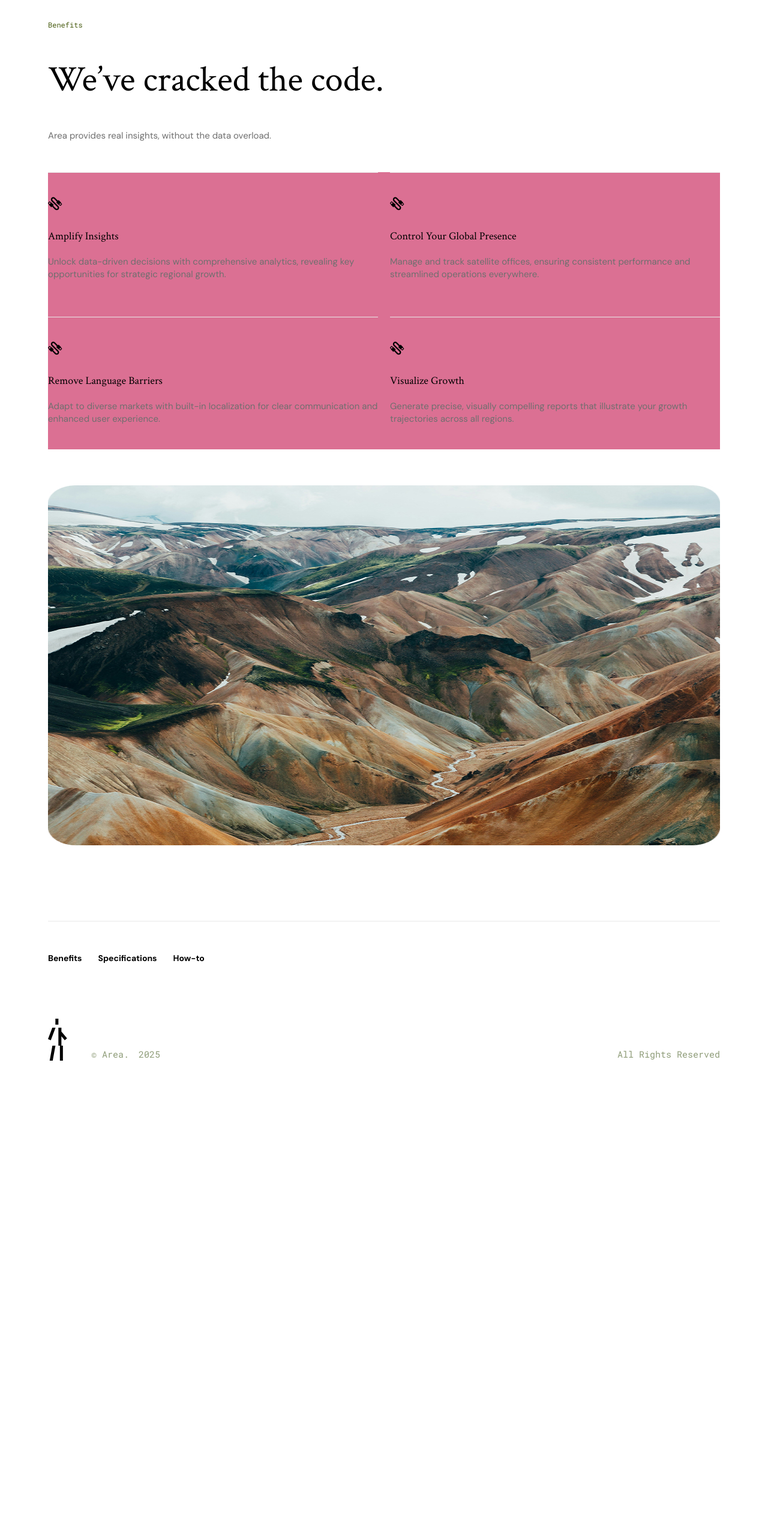
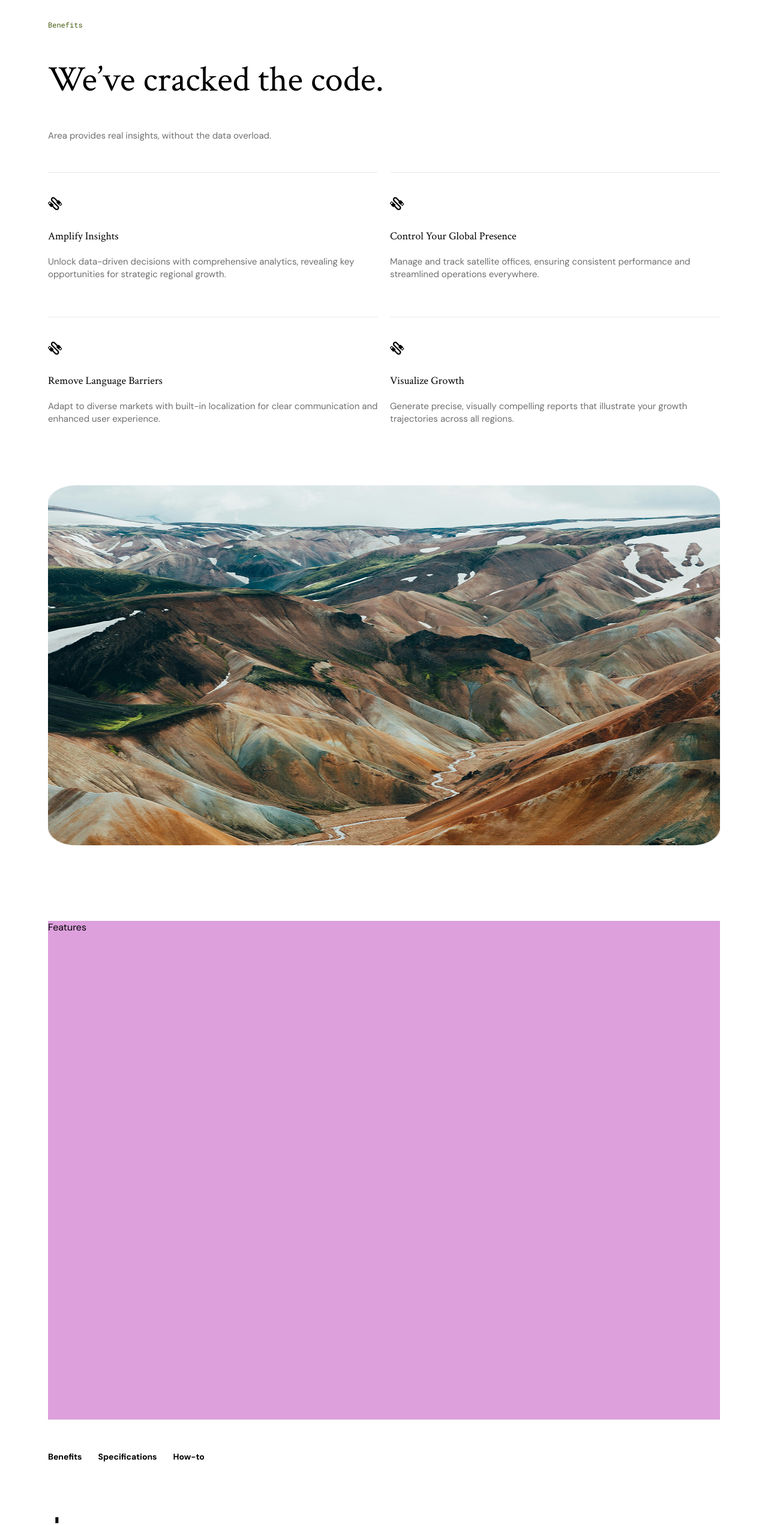
Before and after one commit to ministrov/landing-area-next-ts, a Next.js app: page / in a window 1280 px wide. Shown: the part 1164-3706 px from the top of the page at 60% size. Before the commit the page ends 2952 px from the top, so only its background shows below. Built offline with nearby package versions, Linux system fonts and the light colour scheme.

Commit message:
feat: start creating a features section, add a component structure

```diff
--- a/app/page.tsx
+++ b/app/page.tsx
@@ -1,6 +1,7 @@
 import { Hero } from '@/components/hero/Hero';
 import { Partners } from '@/components/partners/Partners';
 import { Benefits } from '@/components/benefits/Benefits';
+import { Features } from '@/components/features/Features';
 
 export default function Home() {
   return (
@@ -8,6 +9,7 @@ export default function Home() {
       <Hero />
       <Partners />
       <Benefits />
+      <Features />
     </div>
   );
 }
--- a/components/benefits/Benefits.module.css
+++ b/components/benefits/Benefits.module.css
@@ -36,7 +36,6 @@
   grid-template-columns: repeat(4, 1fr);
   gap: 20px;
   margin-bottom: 60px;
-  background-color: palevioletred;
 }
 
 .item {
--- /dev/null
+++ b/components/features/Features.module.css
@@ -0,0 +1,4 @@
+.features {
+  height: 831px;
+  background-color: plum;
+}
--- /dev/null
+++ b/components/features/Features.tsx
@@ -0,0 +1,7 @@
+import styles from './Features.module.css';
+
+export const Features = () => {
+  return (
+    <div className={styles.features}>Features</div>
+  )
+}
```
